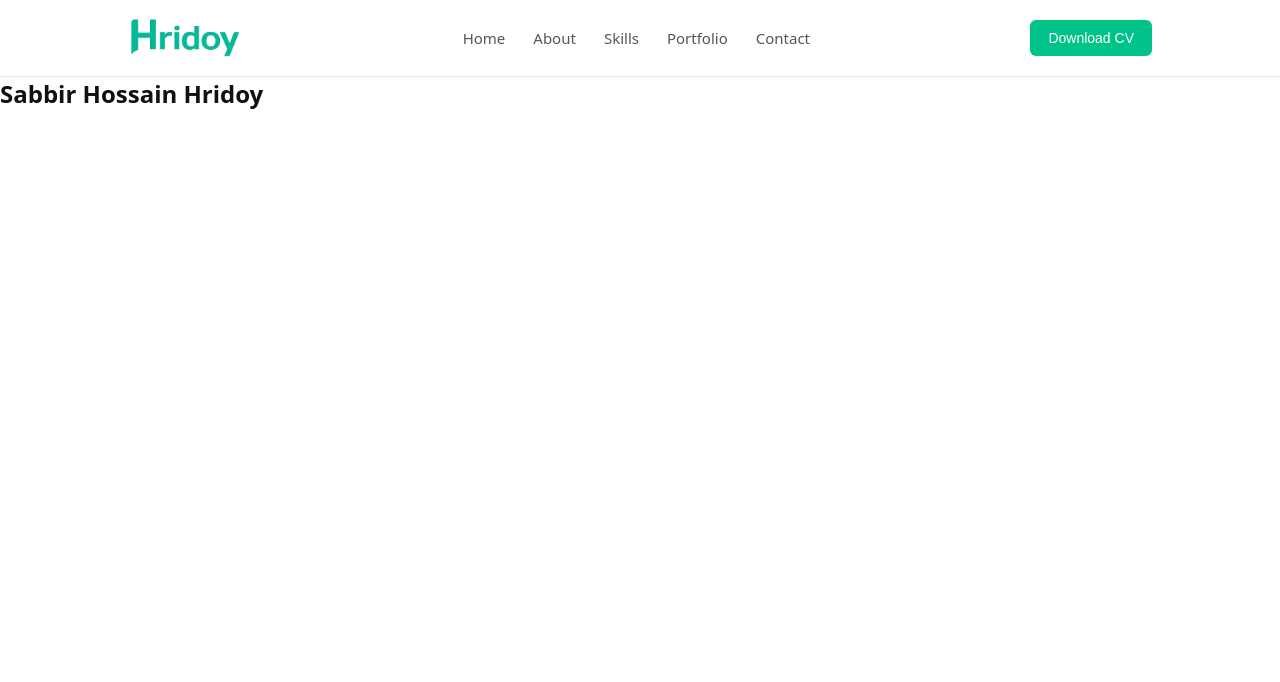
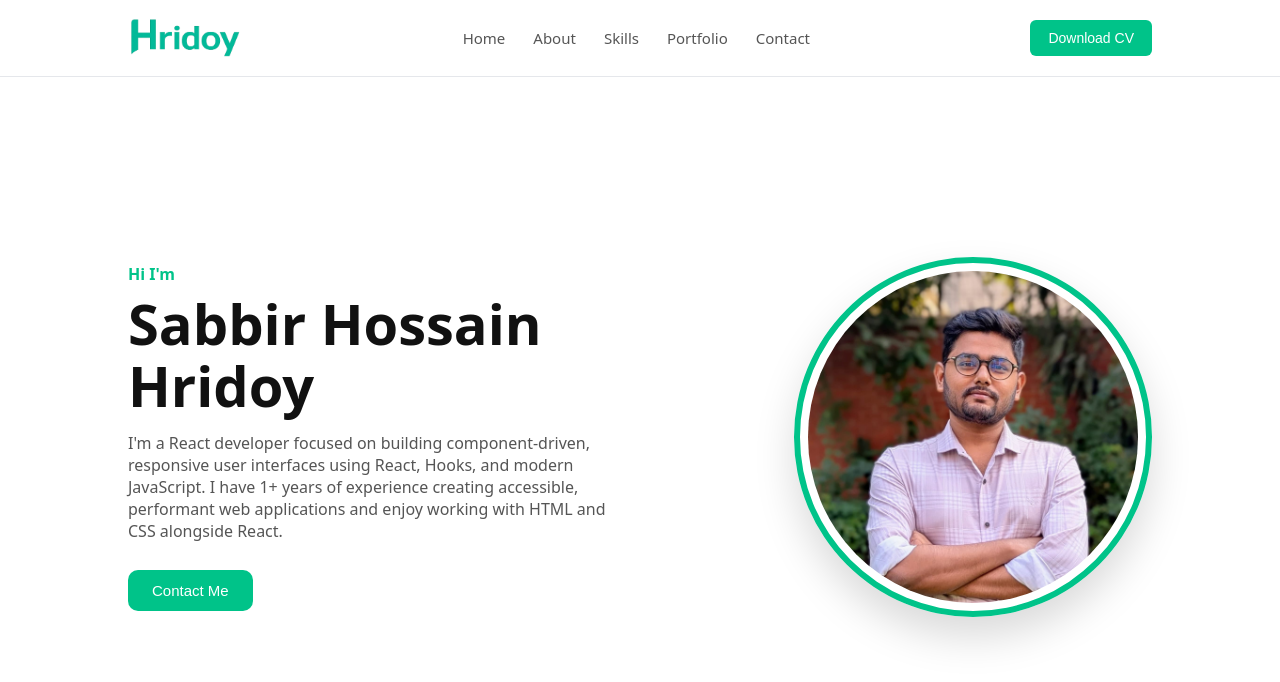
Before and after one commit to Hridu06/portfolio-react, a React (Vite) app: page / in a window 1280 px wide. Shown: the top 682 px of the page. Built offline with nearby package versions, Linux system fonts and the light colour scheme.

Commit message:
hero section

```diff
--- a/src/sections/Hero/Hero.css
+++ b/src/sections/Hero/Hero.css
@@ -1,11 +1,76 @@
-.hero h1 {
-  color: var(--color-text-primary);
+.hero {
+  min-height: calc(100vh - 80px);
+  display: flex;
+  align-items: center;
+  justify-content: space-between;
+  padding: 0 10%;
+  background: var(--color-bg-main);
 }
 
-.hero p {
-  color: var(--color-text-secondary);
+/* LEFT */
+.hero-left {
+  flex: 0 0 65%;
+  max-width: 65%;
+  padding-right: 2rem;
 }
 
-.profile-circle {
+.hero-subtitle {
+  color: var(--color-primary);
+  font-size: 16px;
+  margin-bottom: 8px;
+}
+
+.hero-title {
+  font-size: 56px;
+  font-weight: 800;
+  line-height: 1.1;
+  margin-bottom: 16px;
+}
+
+.hero-desc {
+  font-size: 16px;
+  color: var(--color-text-secondary);
+  max-width: 480px;
+  margin-bottom: 28px;
+}
+
+.hero-btn {
+  background: var(--color-primary);
+  color: #fff;
+  border: none;
+  padding: 12px 24px;
+  border-radius: var(--radius-md);
+  font-size: 15px;
+  cursor: pointer;
+  transition: background 0.3s ease, transform 0.2s ease;
+}
+
+.hero-btn:hover {
+  background: var(--color-primary-dark);
+  transform: translateY(-2px);
+}
+
+/* RIGHT */
+.hero-right {
+  display: flex;
+  justify-content: center;
+  align-items: center;
+  flex: 0 0 35%;
+  max-width: 35%;
+}
+
+.hero-image-wrapper {
+  width: 360px;
+  height: 360px;
+  border-radius: 50%;
+  padding: 8px;
   border: 6px solid var(--color-primary);
+  box-shadow: 0 20px 40px rgba(0, 0, 0, 0.15);
 }
+
+.hero-image-wrapper img {
+  width: 100%;
+  height: 100%;
+  border-radius: 50%;
+  object-fit: cover;
+}
--- a/src/sections/Hero/Hero.jsx
+++ b/src/sections/Hero/Hero.jsx
@@ -1,10 +1,35 @@
 import "./Hero.css";
+import heroImage from "../../assets/hero.jpeg";
+
 const Hero = () => {
-    return (
-      <section>
-        <h1>Sabbir Hossain Hridoy</h1>
-      </section>
-    );
-  };
+  return (
+    <section className="hero" id="home">
+      {/* LEFT CONTENT */}
+      <div className="hero-left">
+        <h5 className="hero-subtitle">Hi I'm</h5>
 
-  export default Hero;
+        <h1 className="hero-title">
+          Sabbir Hossain <br /> Hridoy
+        </h1>
+
+        <p className="hero-desc">
+          I'm a React developer focused on building component-driven,
+          responsive user interfaces using React, Hooks, and modern JavaScript.
+          I have 1+ years of experience creating accessible, performant web
+          applications and enjoy working with HTML and CSS alongside React.
+        </p>
+
+        <button className="hero-btn">Contact Me</button>
+      </div>
+
+      {/* RIGHT IMAGE */}
+      <div className="hero-right">
+        <div className="hero-image-wrapper">
+          <img src={heroImage} alt="Profile" />
+        </div>
+      </div>
+    </section>
+  );
+};
+
+export default Hero;
```
Also changed, not shown: src/assets/hero.jpeg (added).
